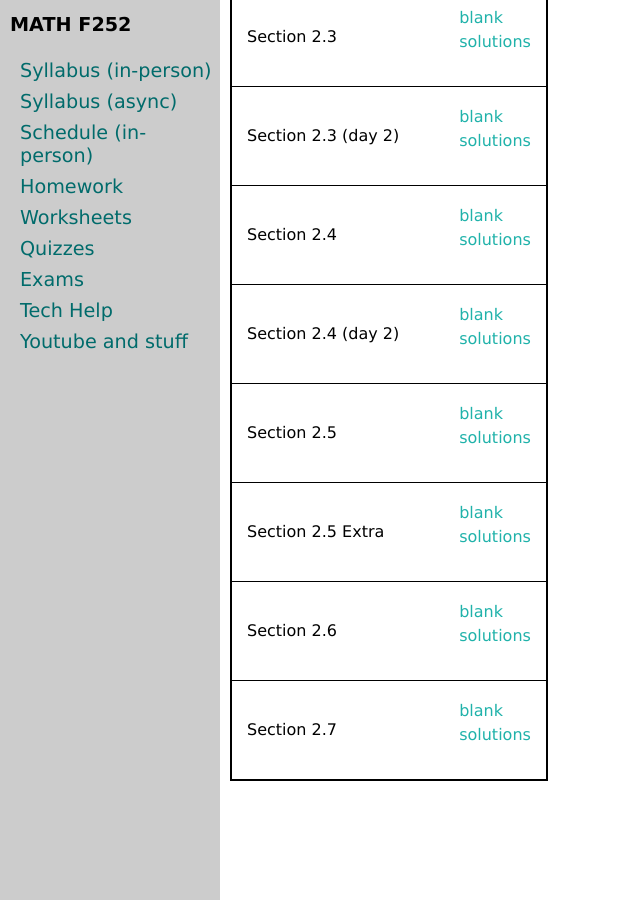
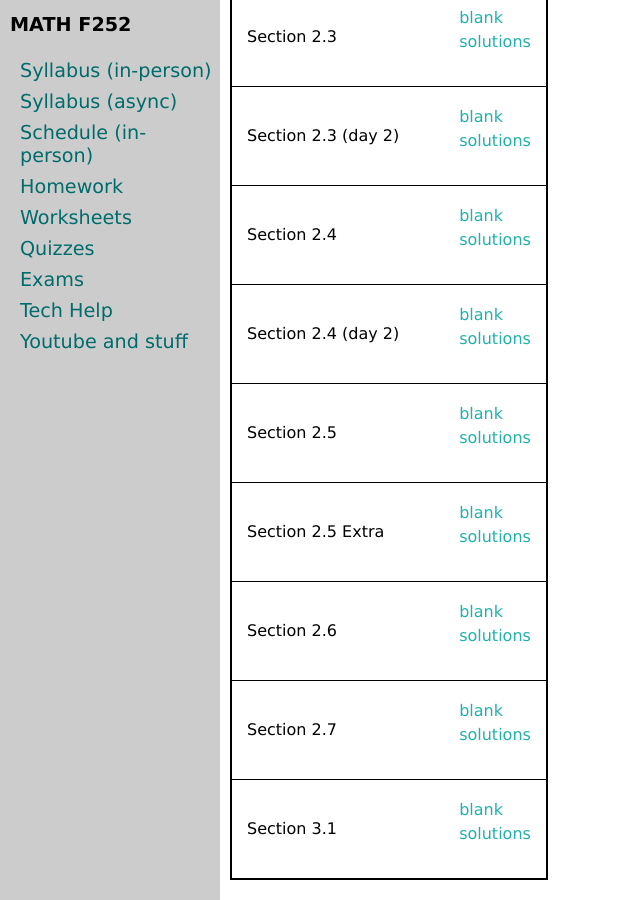
Before and after one commit to uaf-math/calc2, a Jekyll site: the page built from worksheetsF25.md, in a window 1280 px wide and 900 px high, scrolled down 528 px. Shown: the whole window, without its empty margins (0-640 px from the left). Built offline with Jekyll 4.4.1, drawn with Linux system fonts in a browser that asks for light colours.

Commit message:
Update worksheetsF25.yml

```diff
--- a/_data/worksheetsF25.yml
+++ b/_data/worksheetsF25.yml
@@ -37,3 +37,6 @@ worksheets:
 - name: Section 2.7
   blank: M252-2-7.pdf
   solutions: M252-2-7-s.pdf
+- name: Section 3.1
+  blank: M252-3-1.pdf
+  solutions: M252-3-1-s.pdf
```
